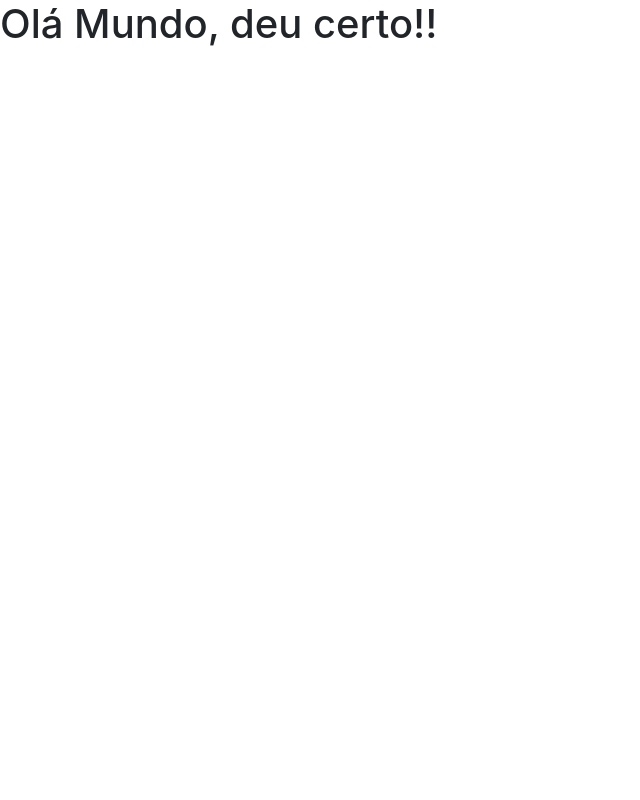
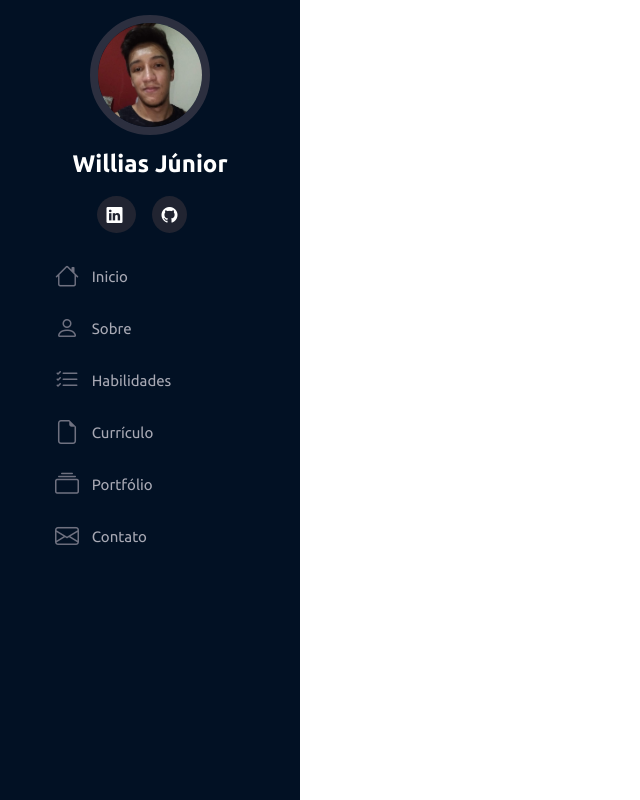
Before and after one commit to maxwillias/Portfolio, a Flask app: page / in a window 1280 px wide. Shown: the whole page, without its empty margins (0-640 px from the left). Run offline with Flask 3, Linux system fonts and the light colour scheme; some libraries are stand-ins or nearby versions.

Commit message:
Criação e estilização do menu lateral

```diff
--- a/static/style.css
+++ b/static/style.css
@@ -0,0 +1,79 @@
+@import url('https://fonts.googleapis.com/css2?family=Ubuntu:ital,wght@0,300;0,400;0,500;0,700;1,300;1,400;1,500;1,700&display=swap');
+
+html, body {
+    font-family: Ubuntu, Arial;
+    width: 100%;
+    height: 100%;
+}
+
+#header {
+    position: fixed;
+    top: 0;
+    left: 0;
+    bottom: 0;
+    background: #021124;
+    overflow-y: auto;
+    width: 300px;
+    transition: all ease-in-out 0.5s;
+    padding: 0 15px;
+    z-index: 9997;
+}
+
+#header .profile img {
+    margin: 15px auto;
+    display: block;
+    width: 120px;
+    border: 8px solid #2c2f3f;
+    border-radius: 50%;
+}
+
+#header .profile h1 {
+    font-size: 24px;
+    margin: 0;
+    padding: 0;
+    font-weight: 600;
+    text-align: center;
+    color: #fff;
+}
+
+#header .profile .social-links a {
+    font-size: 1rem;
+    background: #212431;
+    color: #fff;
+    padding: 0.6rem;
+    margin-right: 1rem;
+    border-radius: 50%;
+    transition: 0.3s;
+    text-decoration: none;
+}
+
+#header .profile .social-links a:hover {
+    background: #149ddd;
+}
+
+.nav-menu {
+    padding: 1.5rem;
+}
+
+.nav-menu a, .nav-menu a:focus {
+    display: flex;
+    align-items: center;
+    color: #a8a9b4;
+    transition: 03.s;
+    font-size: 15px;
+}
+
+.nav-menu a i, .nav-menu a:focus i {
+    font-size: 24px;
+    padding-right: 0.8rem;
+    color: #6f7180;
+}
+
+.nav-menu a:hover, .nav-menu .active, .nav-menu .active:focus, .nav-menu li:houver > a {
+    text-decoration: none;
+    color: #fff;
+}
+
+.nav-menu a:houver i, .nav-menu .active i, .nav-menu .active:focus i, .nav-menu li:houver > a i {
+    color: #149ddd;
+}
--- a/templates/index.html
+++ b/templates/index.html
@@ -6,10 +6,46 @@
     <link rel="stylesheet" href="../static/bootstrap/css/bootstrap.css">
     <link rel="stylesheet" href="../static/style.css">
     <link rel="icon" type="image/png" href="../static/img/icone_title.png">
+    <link rel="stylesheet" href="https://cdn.jsdelivr.net/npm/bootstrap-icons@1.11.1/font/bootstrap-icons.css">
     <title>Portfólio</title>
 </head>
 <body>
-    <h1>Olá Mundo, deu certo!!</h1>
+    <aside id="header">
+        <section class="profile">
+            <img src="../static/img/foto_profile.jpg" alt="Foto do Willias">
+            <h1>Willias Júnior</h1>
+            <div class="social-links mt-4 text-center">
+                <a target="_blank" href="https://www.linkedin.com/in/williasjunior/">
+                    <i class="bi bi-linkedin"></i>
+                </a>
+                <a target="_blank" href="https://github.com/maxwillias">
+                    <i class="bi bi-github"></i>
+                </a>
+            </div>
+        </section>
+        <nav id="navbar" class="nav-menu">
+            <ul class="nav flex-column">
+                <li class="nav-item">
+                  <a class="nav-link active" aria-current="page" href="#"><i class="bi bi-house" aria-hidden="true"></i> Inicio</a>
+                </li>
+                <li class="nav-item">
+                  <a class="nav-link" href="#"><i class="bi bi-person" aria-hidden="true"></i> Sobre</a>
+                </li>
+                <li class="nav-item">
+                  <a class="nav-link" href="#"><i class="bi bi-list-check" aria-hidden="true"></i> Habilidades</a>
+                </li>
+                <li class="nav-item">
+                    <a class="nav-link" href="#"><i class="bi bi-file-earmark" aria-hidden="true"></i> Currículo</a>
+                </li>
+                <li class="nav-item">
+                    <a class="nav-link" href="#"><i class="bi bi-collection" aria-hidden="true"></i> Portfólio</a>
+                </li>
+                <li class="nav-item">
+                    <a class="nav-link" href="#"><i class="bi bi-envelope" aria-hidden="true"></i> Contato</a>
+                </li>
+              </ul>
+        </nav>
+    </aside>
 
 
     <script src="../static/bootstrap/js/bootstrap.bundle.min.js"></script>
```
Also changed, not shown: static/img/foto_profile.jpg (added).
